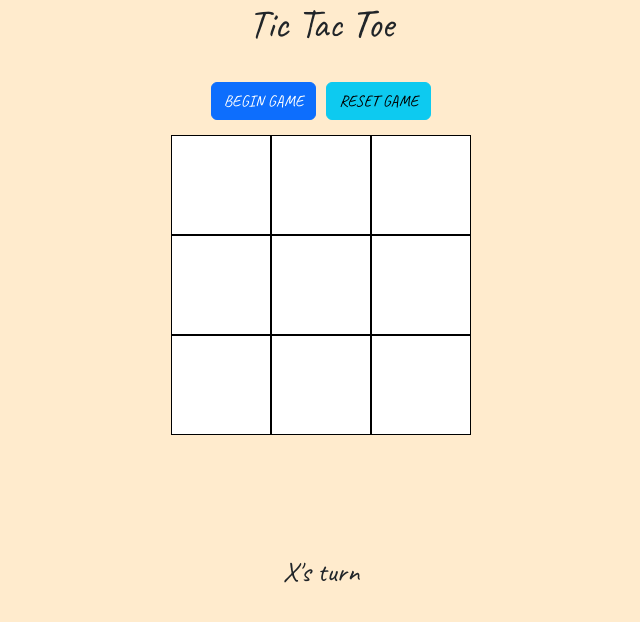
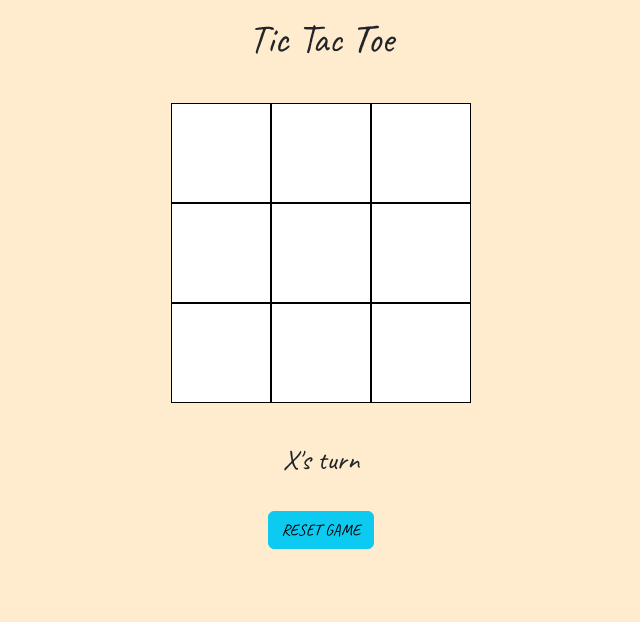
Before and after one commit to GichukiMwangi88/Tic-Tac-Toe, a plain HTML site: page index.html in a window 1280 px wide. Shown: the whole page, without its empty margins (319-959 px from the left). Drawn offline with nearby package versions, Linux system fonts and the light colour scheme.

Commit message:
removed the begin button

```diff
--- a/index.html
+++ b/index.html
@@ -31,14 +31,7 @@
       <div class="text-center">
         <h1>Tic Tac Toe</h1>
       </div>
-      <div class="text-center">
-        <button type="button" class="btn btn-primary" id="begin">
-          BEGIN GAME
-        </button>
-        <button type="button" class="btn btn-info" id="reset">
-          RESET GAME
-        </button>
-      </div>
+
       <div class="gameboard">
         <div cellIndex = "0" class="square"></div>
         <div cellIndex = "1" class="square"></div>
@@ -53,6 +46,11 @@
       <div>
         <h3 class="statusText"></h3>
       </div>
+      <div class="text-center">
+        <button type="button" class="btn btn-info" id="reset">
+          RESET GAME
+        </button>
+      </div>
 
     <script src="index.js"></script>
   </body>
--- a/styles.css
+++ b/styles.css
@@ -10,7 +10,9 @@ body {
 
 }
 
-/*---Center the 2 player inputs----*/
+div h1 {
+    margin: 15px;
+}
 
 .container form {
 
@@ -19,9 +21,9 @@ body {
     justify-content: center;
 }
 
-/*----Adjust layout of the Begin Button*/
+/*----Adjust layout of the Reset Button*/
 
-#begin,  #reset {
+#reset {
     margin-top: 20px;
 }
 
@@ -34,8 +36,8 @@ body {
    display: grid;
    grid-template-columns: repeat(3, auto);
    place-items: center;
-   margin: 3em auto;
-   margin-top: 15px;
+   margin: 1em auto;
+
 
 }
 
```
